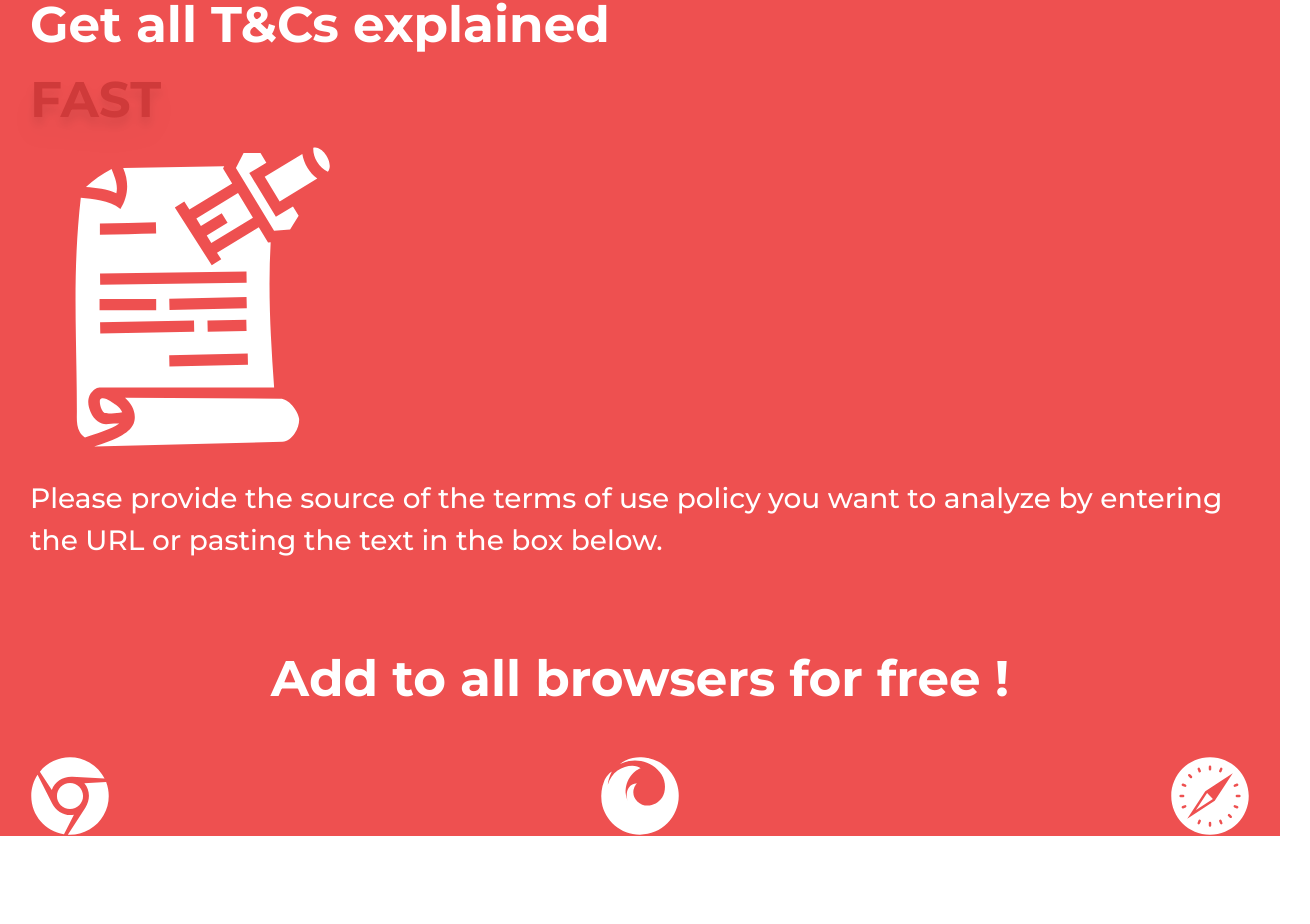
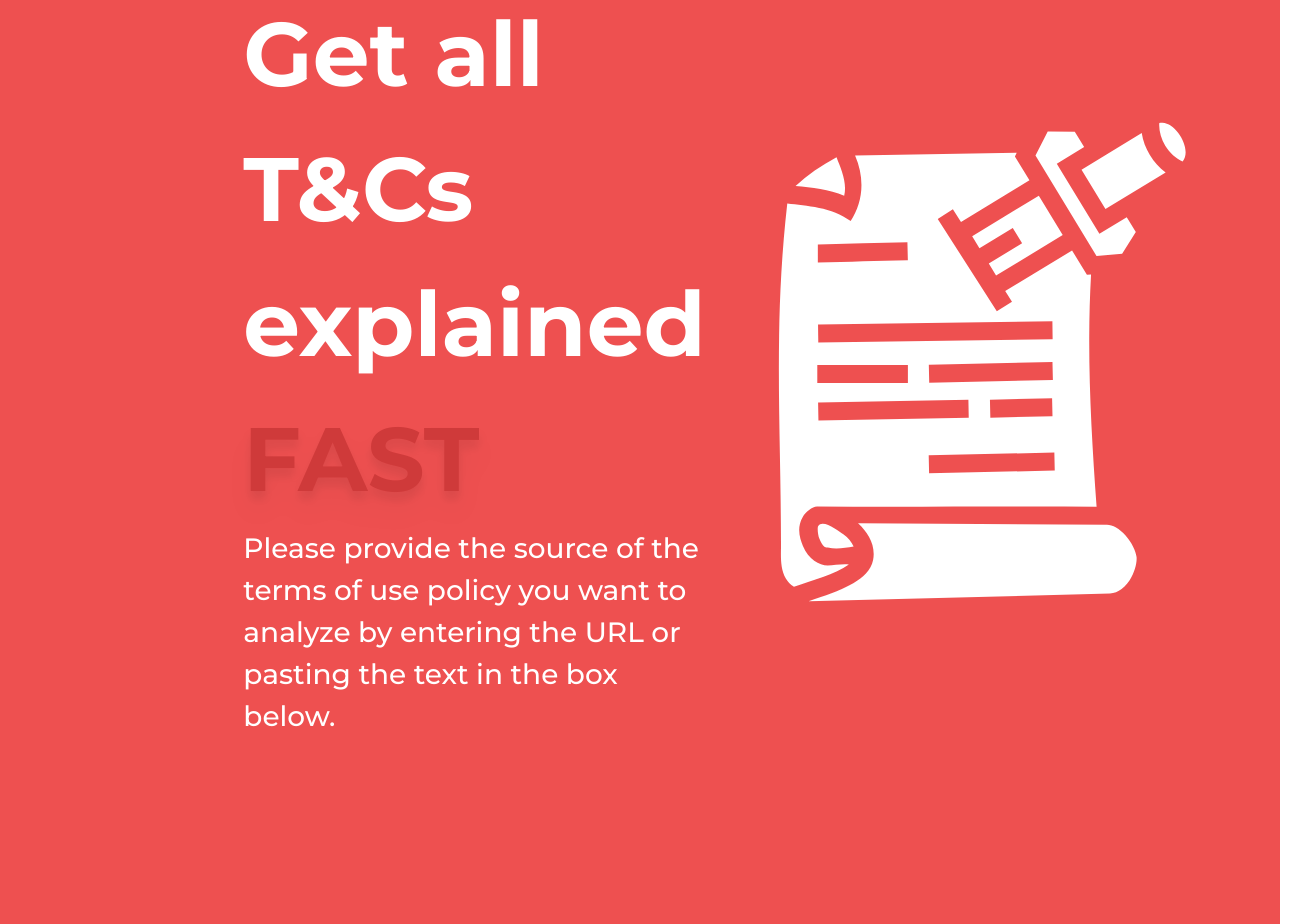
Before and after one commit to Opportunists/openai-hackathon-les-cracks, a React (Vite) app: page /about in a window 1280 px wide. Shown: the part 173-1097 px from the top of the page, 1310 px wide, since content can reach past the window. Before the commit the page ends 1009 px from the top, so only its background shows below. Built offline with nearby package versions, Linux system fonts and the light colour scheme.

Commit message:
fix(aboutPage): Fix responsiveness medium

```diff
--- a/src/components/NavBar.tsx
+++ b/src/components/NavBar.tsx
@@ -4,7 +4,7 @@ import PropTypes from 'prop-types';
 class NavBarButton extends React.Component {
     render() {
         return (
-            <a className="text-white font-primary font-semibold text-[20px] hidden md:block
+            <a className="text-white font-primary font-semibold text-[40px] hidden md:block
                 hover:bg-white hover:bg-opacity-[20%] px-2 py-2 rounded-md
             " href={this.props.url}>
                 {this.props.text}
--- a/src/pages/About.tsx
+++ b/src/pages/About.tsx
@@ -1,42 +1,71 @@
 import React from "react";
 import NavBar from "~/components/NavBar";
-import {GiStabbedNote} from 'react-icons/gi';
-import {FaChrome, FaSafari, FaFirefox} from 'react-icons/fa';
+import { GiStabbedNote } from 'react-icons/gi';
+import { FaChrome, FaSafari, FaFirefox } from 'react-icons/fa';
 
-function AboutPage() {
+const Explanation = () => {
     return (
-        <div className="bg-primary w-screen h-auto font-primary text-white flex flex-col space-y-20 px-[30px]">
-            <NavBar />
-            <div className="flex h-1/3"></div>
+        <div className="flex">
+            <div className="w-1/6 hidden md:block"> </div>
 
-            <div className="flex">
-                <div className="flex-auto text-left text-[50px] font-extrabold">
+            <div className="flex px-[30px] md:w-4/6">
+                <div className="flex-auto text-center md:text-left text-[50px] lg:text-[90px] font-extrabold flex flex-col md:justify-center md:items-center">
+                    <div>
                         <h1>Get all T&Cs explained </h1>
                         <h1 className="text-[#CF3A3A] drop-shadow-xl">FAST</h1>
-                    <GiStabbedNote size={"20rem"}/>
-                    <h2 className="font-medium text-[28px] mt-[20px]">
+                        <h2 className="font-medium text-[28px] -[20px] hidden md:block">
                             Please provide the source of the terms of use policy you want
                             to analyze by entering the URL
                             or pasting the text in the box below.
                         </h2>
                     </div>
-                <div className="flex-auto hidden">
+                    <div className="flex justify-center items-center md:hidden">
                         <GiStabbedNote size={"20rem"}/>
                     </div>
                 </div>
+                <div className="flex-auto hidden md:flex justify-center items-center">
+                    <GiStabbedNote size={"25rem"} className="md:block lg:hidden" />
+                    <GiStabbedNote size={"32rem"} className="md:hidden lg:block" />
+                </div>
+            </div>
 
+            <div className="w-1/6 hidden md:block"> </div>
+        </div>
+    )
+}
+
+
+const Plugins = () => {
+    return (
         <div className="flex">
-                <div className="flex-auto text-center text-[50px] font-extrabold space-y-10">
+            <div className="flex-auto text-center text-[50px] md:text-[70px] font-extrabold space-y-[8rem]">
                 <h1>Add to all browsers for free !</h1>
-                    <div className="flex w-full justify-between">
-                        <FaChrome size={"5rem"}/>
-                        <FaFirefox size={"5rem"}/>
-                        <FaSafari size={"5rem"}/>
+                <div className="hidden w-full justify-evenly space-x-5 md:flex">
+                    <FaChrome size={"7rem"} />
+                    <FaFirefox size={"7rem"} />
+                    <FaSafari size={"7rem"} />
+                </div>
+                <div className="flex w-full justify-evenly space-x-5 md:hidden">
+                    <FaChrome size={"5rem"} />
+                    <FaFirefox size={"5rem"} />
+                    <FaSafari size={"5rem"} />
                 </div>
             </div>
         </div>
+    )
+}
 
 
+
+function AboutPage() {
+    return (
+        <div className="bg-primary w-screen h-auto font-primary text-white flex flex-col space-y-20">
+            <NavBar />
+            <div className="flex h-1/3 md:h-1/6"></div>
+            <Explanation />
+            <div className="flex md:h-[10rem] h-1/6"></div>
+            <Plugins />
+            <div className="flex md:h-[10rem] h-1/6"></div>
         </div>
     );
 }
```
Lines whose indentation alone changed are shown as unchanged.
